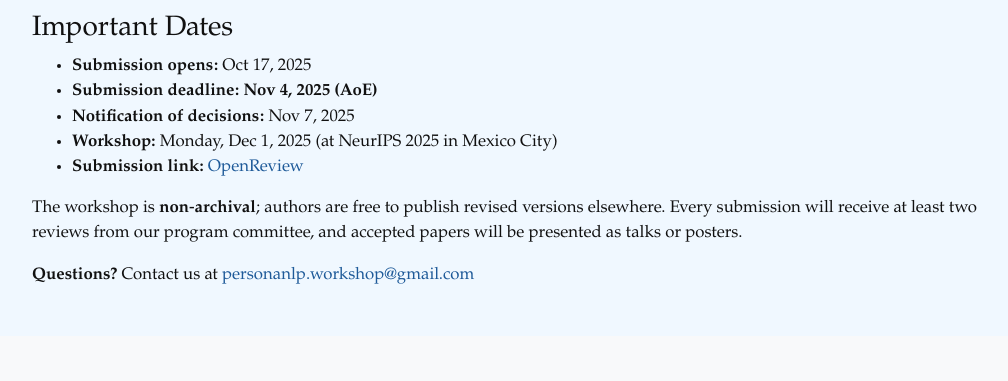
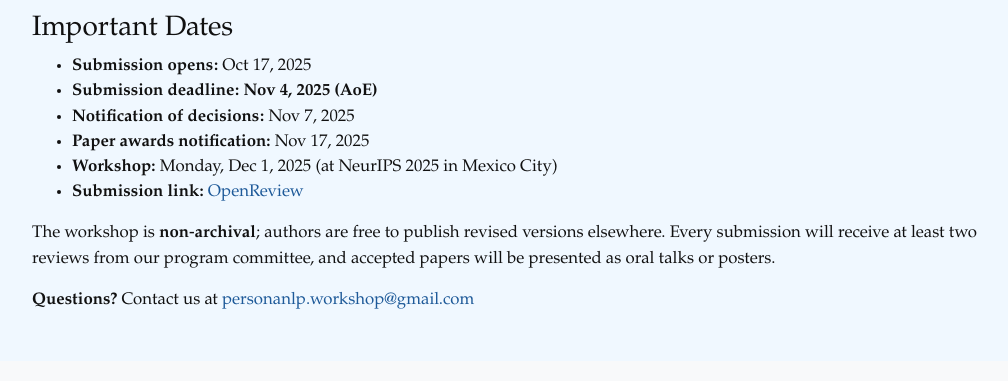
Before and after one commit to PersonaLLMworkshop/PersonaLLMworkshop.github.io, a plain HTML site: page index.html in a window 1280 px wide. Shown: the part 2820-3201 px from the top of the page, without its empty margins (123-1131 px from the left). Drawn offline with nearby package versions, Linux system fonts and the light colour scheme.

Commit message:
paper awards

```diff
--- a/index.html
+++ b/index.html
@@ -276,12 +276,13 @@
         <li><strong>Submission opens:</strong> Oct 17, 2025</li>
         <li><strong>Submission deadline:</strong> <strong> Nov 4, 2025 (AoE)</strong></li>
         <li><strong>Notification of decisions:</strong> Nov 7, 2025</li>
+        <li><strong>Paper awards notification:</strong> Nov 17, 2025</li>
         <li><strong>Workshop:</strong> Monday, Dec 1, 2025 (at NeurIPS 2025 in Mexico City)</li>
 		<li><strong>Submission link:</strong> <a href="https://openreview.net/forum?id=SAlWIOHb92xx&noteId=SExl5MlEppxg">OpenReview</a></li>
       </ul>
       <p class="mb-0">The workshop is <strong>non‑archival</strong>; authors are free to publish
          revised versions elsewhere. Every submission will receive at least two reviews from our program committee, and
-         accepted papers will be presented as talks or posters.</p>
+         accepted papers will be presented as oral talks or posters.</p>
 
       <p class="mt-3 mb-0"><strong>Questions?</strong> Contact us at <a href="mailto:personanlp.workshop@gmail.com">personanlp.workshop@gmail.com</a></p>
     </div>
```
